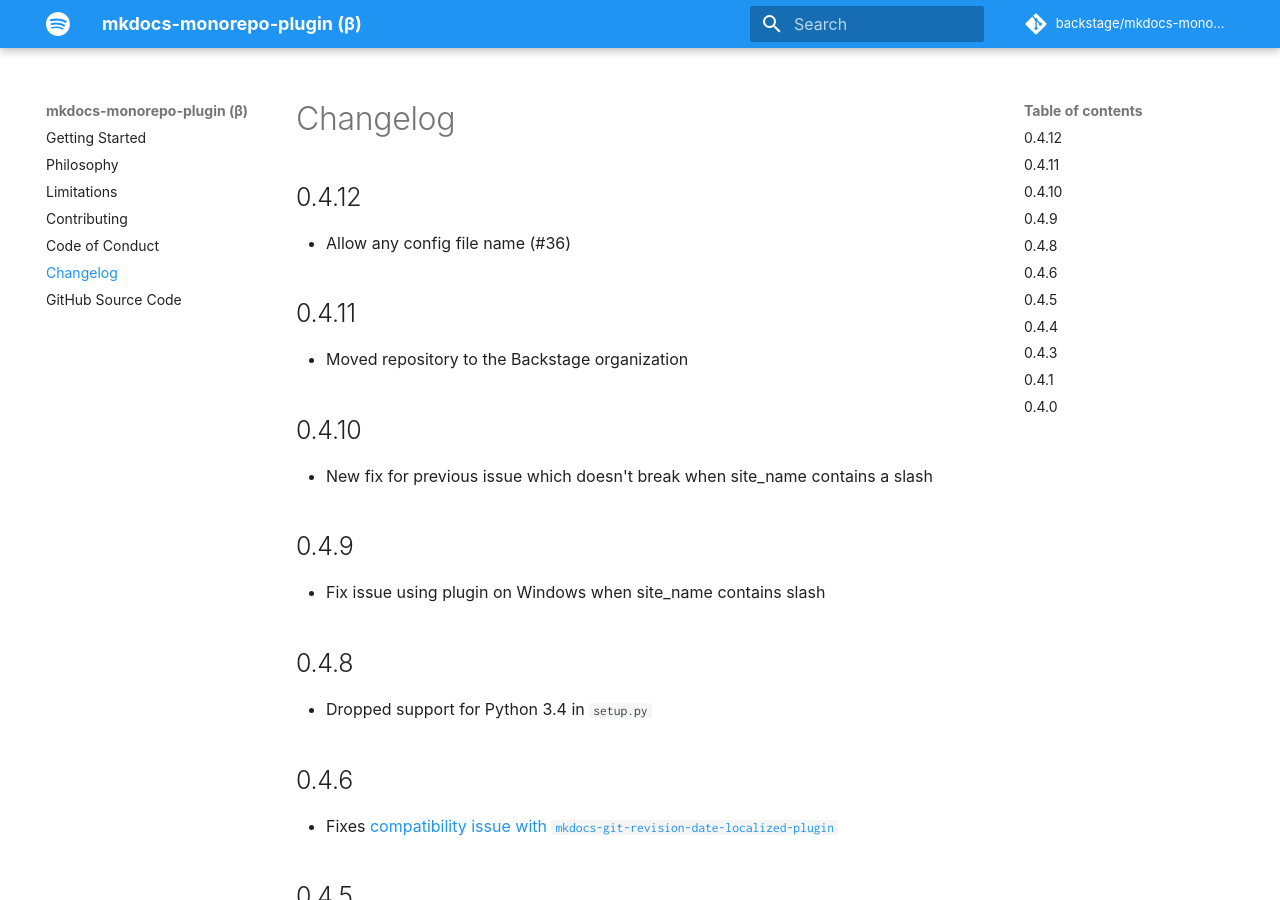
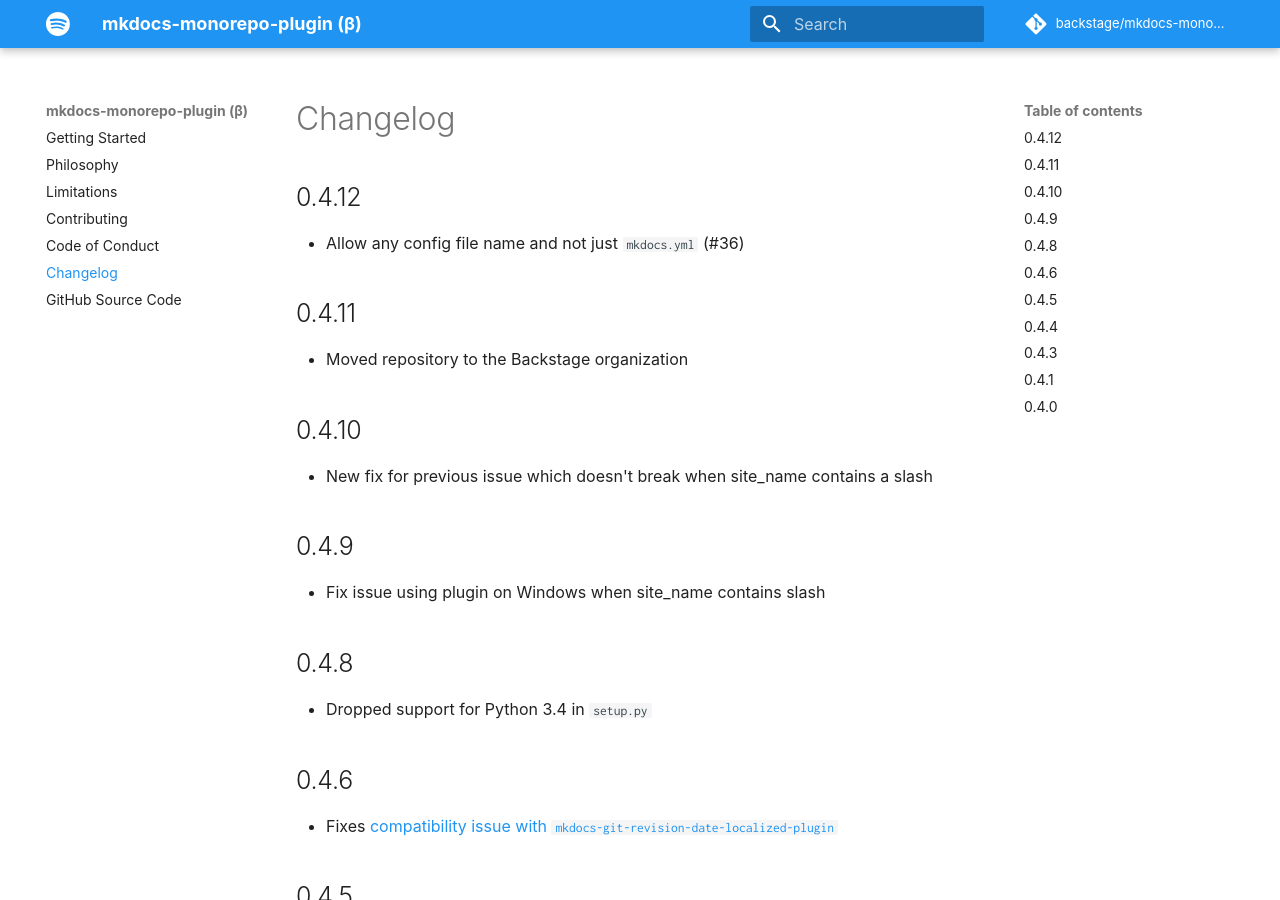
Before and after one commit to backstage/mkdocs-monorepo-plugin, an MkDocs documentation site: the page built from docs/CHANGELOG.md, in a window 1280 px wide and 900 px high. Built offline with MkDocs 1.6.1 and Material for MkDocs 9.7.7, drawn with Linux system fonts in a browser that asks for light colours; some web fonts are replaced; comment, search, counter and statistics services are not loaded.

Commit message:
Update docs/CHANGELOG.md

```diff
--- a/docs/CHANGELOG.md
+++ b/docs/CHANGELOG.md
@@ -2,7 +2,7 @@
 
 ## 0.4.12
 
-- Allow any config file name (#36)
+- Allow any config file name and not just `mkdocs.yml` (#36)
 
 ## 0.4.11
 
```
